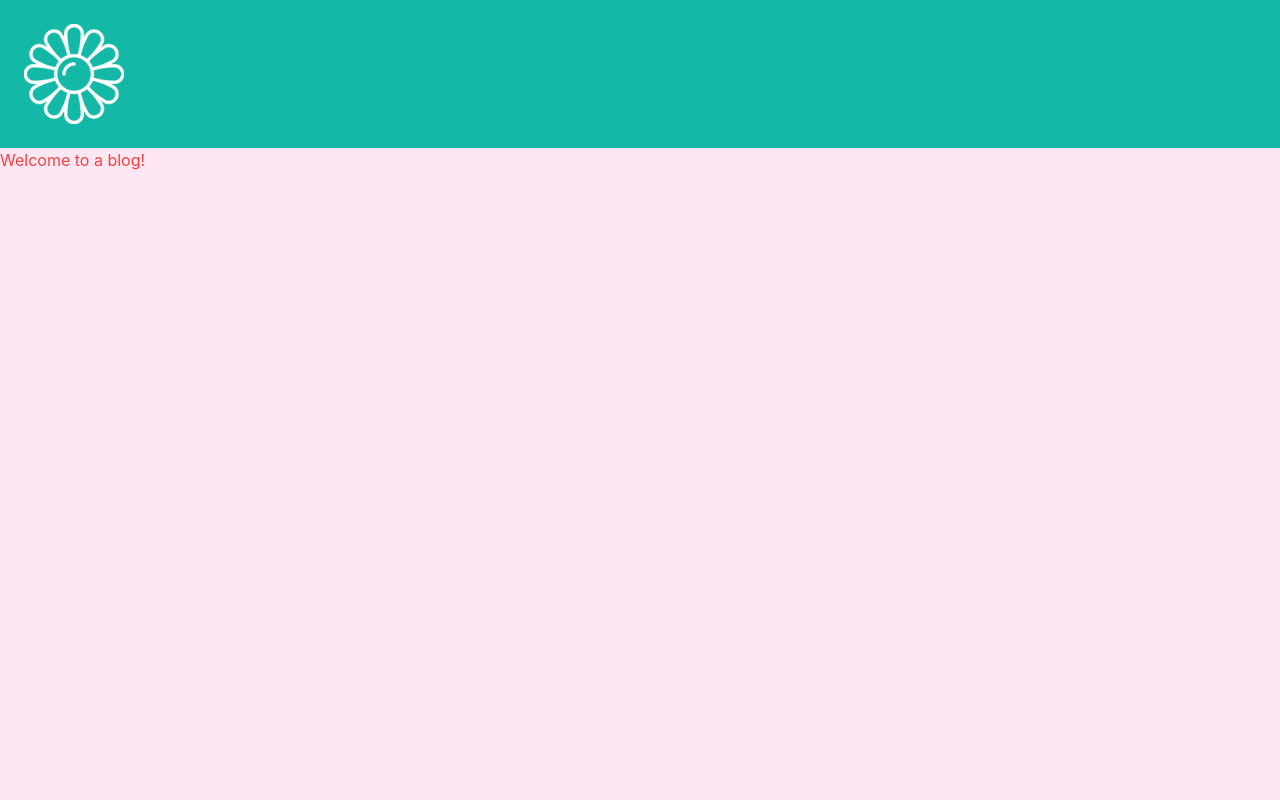
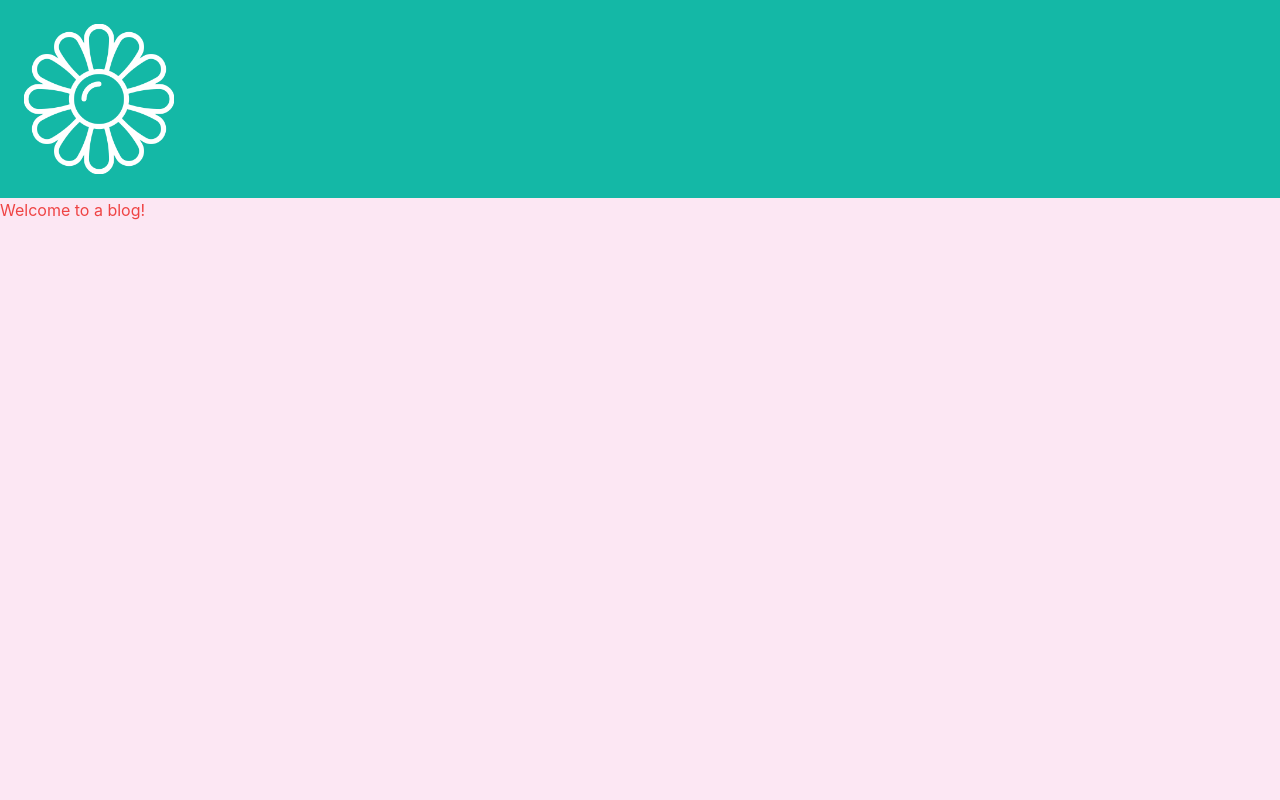
Before and after one commit to philsmithies/maelys_portfolio, a Next.js app in the folder web/: page / in a window 1280 px wide. Shown: the top 800 px of the page. Built offline with nearby package versions, Linux system fonts and the light colour scheme.

Commit message:
more navbar fixes

```diff
--- a/web/components/Navbar.js
+++ b/web/components/Navbar.js
@@ -16,8 +16,8 @@ const Navbar = () => {
       <div class="flex items-center flex-shrink-0 text-white mr-6">
         <Image
           src="/daisy.png"
-          width={100}
-          height={100}
+          width={150}
+          height={150}
           className="self-end justify-self-center"
         />
         <div></div>
```
